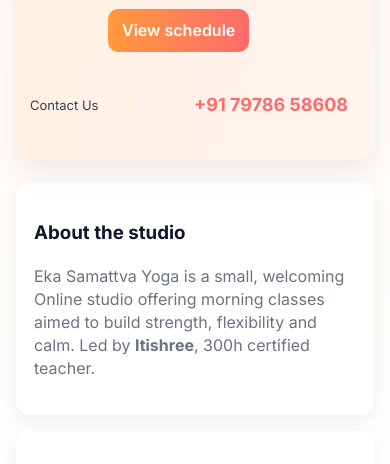
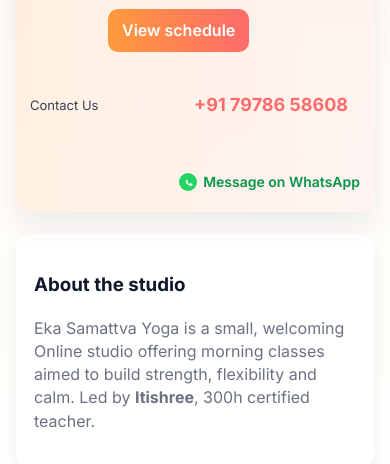
Before and after one commit to ekasamattva/ekasamattva, a plain HTML site: page index.html in a window 390 px wide. Shown: the part 352-816 px from the top of the page. Drawn offline with Linux system fonts and the light colour scheme.

Commit message:
Update index.html

```diff
--- a/index.html
+++ b/index.html
@@ -59,7 +59,92 @@
       align-items:center;
       z-index:10;
       min-width:220px;
-    }
+    }/* ---------- Responsive rules for .banner-contact-svg (drop-in replacement) ---------- */
+/* Default (large desktop) — keep right-aligned and below the banner without overlapping */
+.banner-contact-svg {
+  position: absolute;
+  right: 20px;
+  top: 80px;               /* places it below .banner-contact which sits at ~20px */
+  background: rgba(255,255,255,0.94);
+  border-radius: 10px;
+  padding: 8px 12px;
+  box-shadow: 0 6px 18px rgba(15,23,42,0.08);
+  display: flex;
+  gap: 10px;
+  align-items: center;
+  z-index: 9;              /* slightly below banner-contact (z-index:10) to avoid accidental overlap */
+  min-width: 220px;
+  transition: top .18s ease, right .18s ease, opacity .12s;
+}
+
+/* Large laptops / smaller desktops: move a little closer so layout remains compact */
+@media (max-width: 1199px) {
+  .banner-contact-svg {
+    top: 72px;
+    right: 18px;
+    min-width: 200px;
+    padding: 7px 10px;
+  }
+}
+
+/* Tablets (common tablet widths) — nudge further down to avoid wrapping / overlap */
+@media (max-width: 899px) {
+  .banner-contact-svg {
+    top: 110px;
+    right: 16px;
+    min-width: 190px;
+    padding: 7px 10px;
+    font-size: 14px;
+  }
+}
+
+/* Small tablets / phablets — move further down and slightly smaller */
+@media (max-width: 768px) {
+  .banner-contact-svg {
+    top: 130px;
+    right: 14px;
+    min-width: 170px;
+    padding: 6px 10px;
+    font-size: 13px;
+  }
+}
+
+/* Mobile phones — stack into document flow so it doesn't overlap the banner.
+   This mirrors your existing mobile behavior for .banner-contact and keeps layout intact. */
+@media (max-width: 640px) {
+  .banner-contact-svg {
+    position: static;             /* join the flow under the hero */
+    display: flex;
+    width: 100%;
+    margin-top: 8px;
+    background: transparent;      /* match mobile banner look */
+    box-shadow: none;
+    padding: 6px 0;
+    min-width: 0;
+    justify-content: flex-end;    /* keep link at the right edge of the row */
+    z-index: auto;
+  }
+
+  /* ensure contained anchor doesn't fill the whole width on mobile */
+  .banner-contact-svg > a {
+    display: inline-flex;
+    align-items: center;
+    gap: 8px;
+    text-decoration: none;
+    font-weight: 600;
+    color: #05944a;
+    font-size: 15px;
+  }
+
+  /* SVG sizing for phones */
+  .banner-contact-svg svg { width: 18px; height: 18px; flex: 0 0 18px; }
+}
+
+/* Small fix for very narrow screens to avoid text wrap onto multiple lines */
+@media (max-width: 420px) {
+  .banner-contact-svg > a span { white-space: nowrap; overflow: hidden; text-overflow: ellipsis; }
+}
+
     .banner-contact .label { font-size:13px; color:#374151; }
     .banner-contact .phone {
       font-weight:700;
@@ -72,6 +157,39 @@
     }
     .banner-contact .phone:focus,
     .banner-contact .phone:hover { outline:2px solid rgba(255,107,107,0.12); text-decoration:none; }
+
+    /* ---- NEW: WhatsApp button styling (minimal, non-invasive) ---- */
+    .banner-contact .wh-link {
+      display:inline-flex;
+      align-items:center;
+      justify-content:center;
+      width:38px;
+      height:38px;
+      border-radius:8px;
+      background:transparent;
+      text-decoration:none;
+      box-sizing:border-box;
+      padding:0;
+      margin-left:6px;
+    }
+    .banner-contact .wh-link img {
+      width:28px;
+      height:28px;
+      display:block;
+    }
+    .banner-contact .wh-link:focus,
+    .banner-contact .wh-link:hover {
+      outline:2px solid rgba(37,211,102,0.18);
+      background:rgba(37,211,102,0.04);
+    }
+    /* Optional: show text label on wider screens */
+    .banner-contact .wh-text { display:none; font-size:13px; color:#05944a; font-weight:700; margin-left:6px; }
+    @media(min-width:720px){
+      .banner-contact { gap:12px; }
+      .banner-contact .wh-link { width:40px; height:40px; border-radius:10px; }
+      .banner-contact .wh-text { display:inline-block; }
+    }
+    /* -------------------------------------------------------------- */
 
     /* Layout */
     .site-hero { display:grid; grid-template-columns: 1fr; gap:18px; align-items:start; margin-top:18px; }
@@ -153,6 +271,25 @@
           <div style="border-left:1px solid #f3f4f6;height:36px" class="divider" aria-hidden="true"></div>
           <!-- phone: proper tel: link and larger hit area on mobile -->
           <a class="phone" href="tel:+917978658608" aria-label="Call Eka Samattva Yoga">+91 79786 58608</a>
+
+
+        </div>
+
+        <div class="banner-contact-svg" role="group" aria-label="Contact information">
+<a href="https://wa.me/917978658608?text=Hi%2C%20I%20saw%20your%20site%20and%20would%20like%20to%20join%20a%20class."
+     target="_blank"
+     rel="noopener noreferrer"
+     style="display:inline-flex; align-items:center; gap:6px; text-decoration:none; font-weight:600; font-size:14px; color:#05944a;">
+
+      <!-- WhatsApp SVG icon -->
+      <svg viewBox="0 0 48 48" width="18" height="18" aria-hidden="true">
+        <circle cx="24" cy="24" r="24" fill="#25D366" />
+        <path fill="#FFFFFF" d="M33.7 28.2c-.4-.2-2.34-1.15-2.7-1.27-.37-.13-.64-.2-.9.2-.27.4-1.05 1.27-1.28 1.53-.23.27-.47.3-.86.13-.4-.15-1.68-.55-3.2-1.75-1.18-.95-2-2.13-2.24-2.48-.23-.35-.02-.54.17-.73.18-.18.4-.48.6-.71.2-.23.27-.4.4-.66.14-.27.07-.5-.03-.7-.1-.2-.9-2.14-1.24-2.94-.33-.8-.66-.67-.9-.68-.23-.02-.5-.02-.77-.02-.28 0-.73.1-1.12.5-.4.4-1.53 1.48-1.53 3.47 0 2 .1 3.48 2.14 5.78 2.03 2.3 4.83 4.1 7.93 5.3 3.1 1.2 4.3 1.3 5.06 1.17.78-.13 2.34-.95 2.68-1.88.33-.93.33-1.72.23-1.88-.1-.17-.37-.27-.77-.44z"/>
+      </svg>
+
+      <span>Message on WhatsApp</span>
+  </a>
+
         </div>
 
       </div>
```
